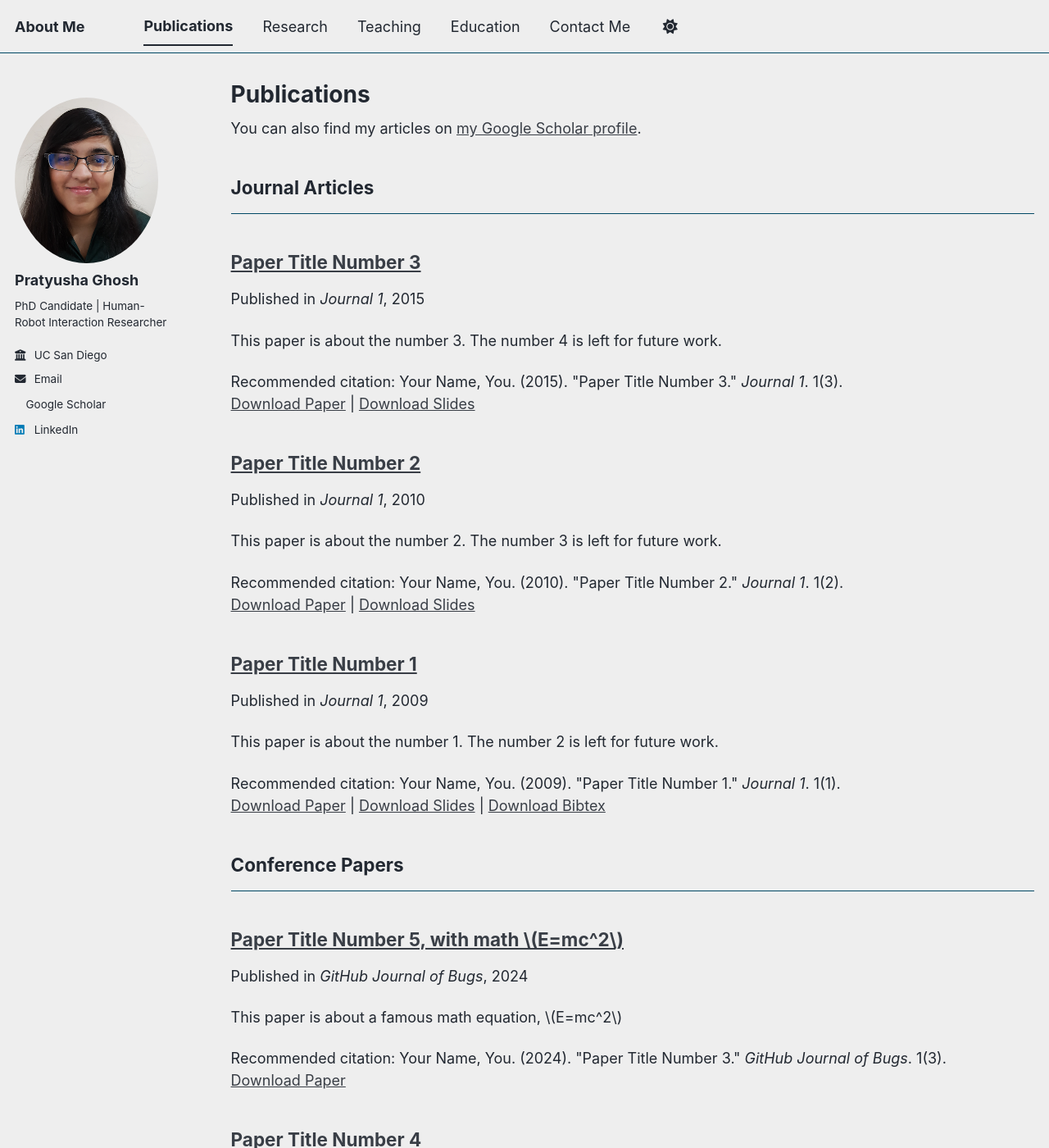
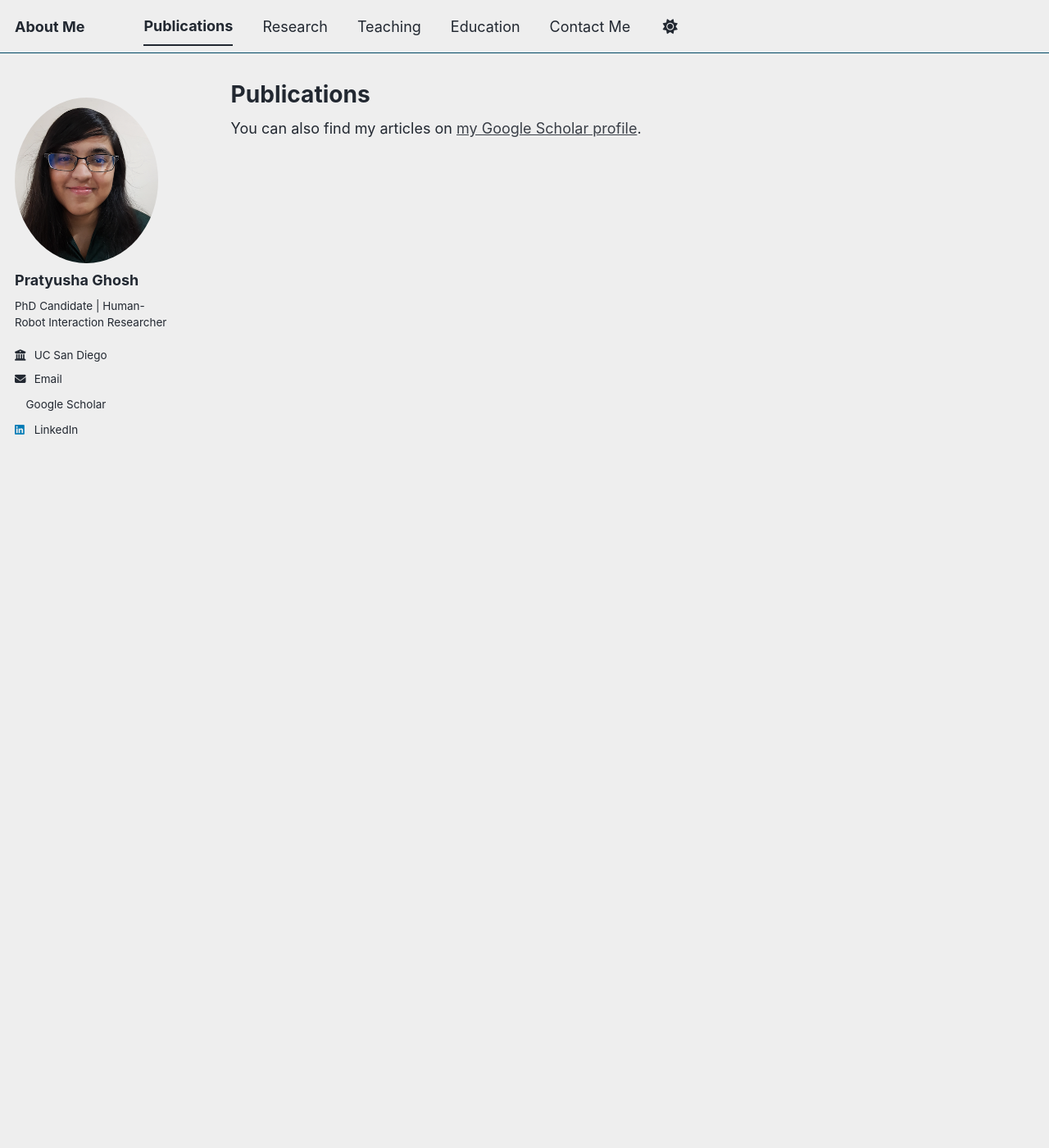
Before and after one commit to pratyusha-g/pratyusha-g.github.io, a Jekyll site: the page built from _pages/publications.html, in a window 1280 px wide and 1400 px high. Shown: the whole window at 82% size. Built offline with Jekyll 4.4.1, drawn with Linux system fonts in a browser that asks for light colours; a style sheet for code colours, icons or effects is not loaded; some of the changed text lies outside the part shown.

Commit message:
Update _config.yml

```diff
--- a/_config.yml
+++ b/_config.yml
@@ -84,12 +84,10 @@ author:
 
 # Publication Category - The following the list of publication categories and their headings
 publication_category:
-  books:
-    title: 'Books'
-  manuscripts:
-    title: 'Journal Articles'
-  conferences:
-    title: 'Conference Papers'
+  conference_journal:
+    title: 'Conference and Journal Publications'
+  workshop:
+    title: 'Workshop Publications'
 
 # Site Settings
 teaser                   :  # filename of teaser fallback teaser image placed in /images/ for social media previews
```
